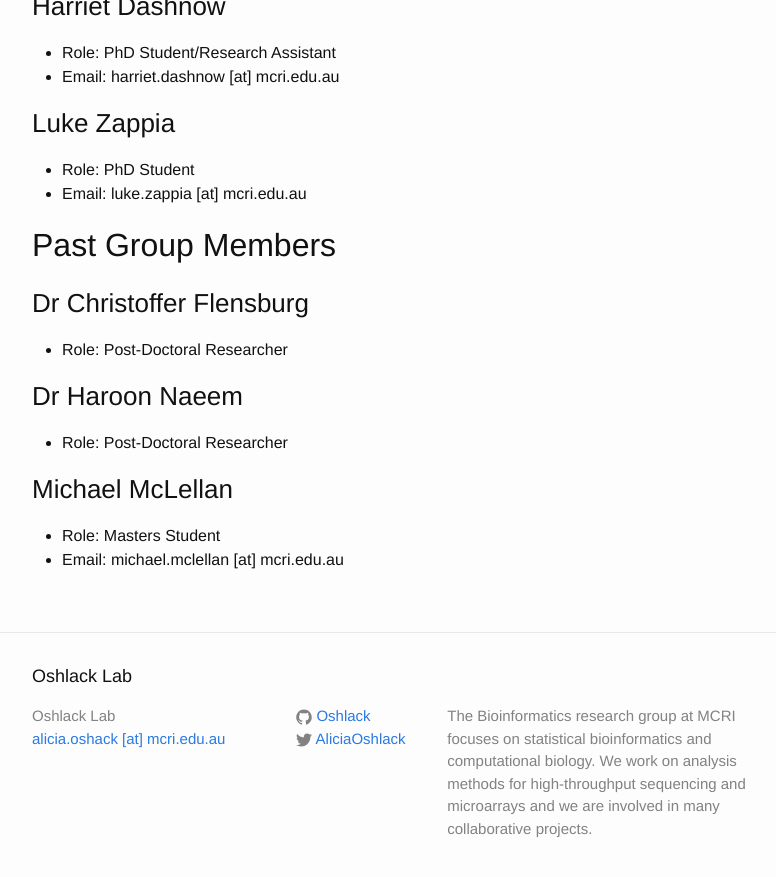
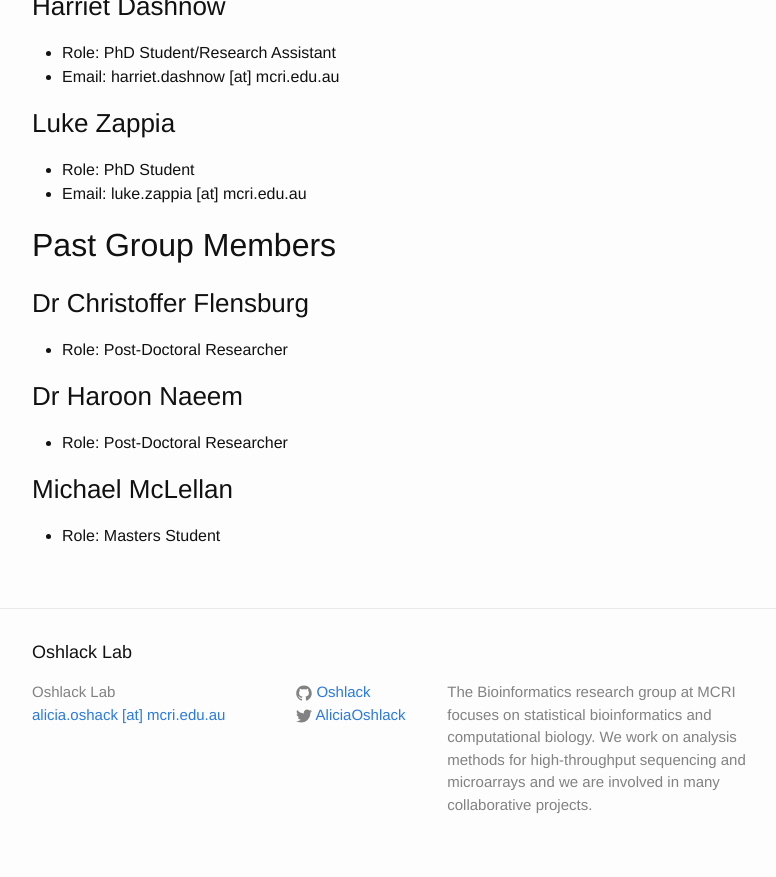
Before and after one commit to Oshlack/oshlack.github.io, a Jekyll site: the page built from people.md, in a window 1280 px wide and 900 px high, scrolled down 1467 px. Shown: the top 877 px of the window, without its empty margins (238-1014 px from the left). Built offline with Jekyll 4.4.1, drawn with Linux system fonts in a browser that asks for light colours.

Commit message:
Remove Michael's email address

```diff
--- a/people.md
+++ b/people.md
@@ -63,4 +63,3 @@ permalink: /people/
 
 ### Michael McLellan
 * Role: Masters Student
-* Email: michael.mclellan [at] mcri.edu.au
```
